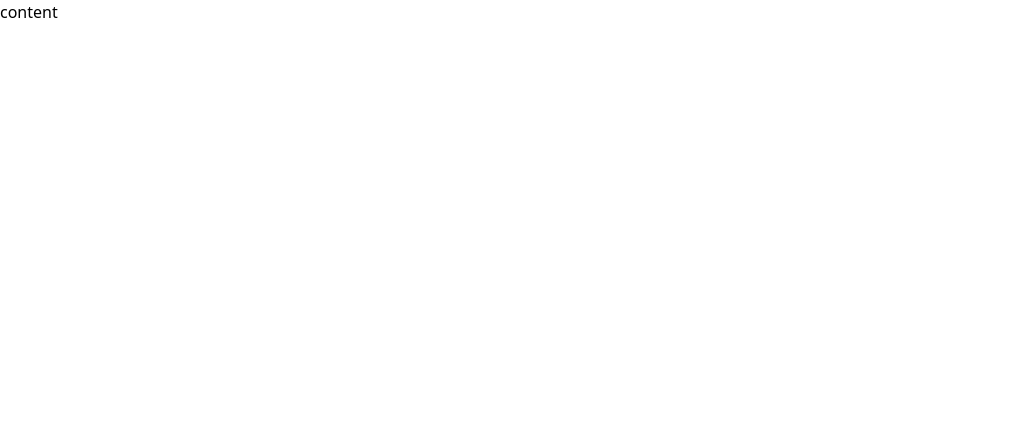
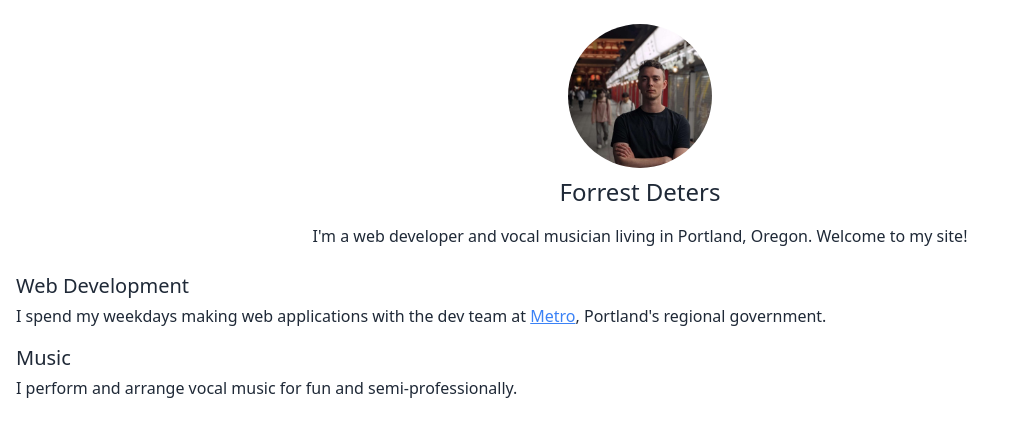
Before and after one commit to fdeters/personal-site-frontend, a SvelteKit app: page / in a window 1280 px wide. Shown: the top 436 px of the page, without its empty margins (0-1029 px from the left). Built offline with nearby package versions, Linux system fonts and the light colour scheme.

Commit message:
basic homepage layout and content

```diff
--- /dev/null
+++ b/src/lib/components/avatar.svelte
@@ -0,0 +1,8 @@
+<script>
+    export let src;
+    export let alt = "";
+</script>
+
+<div class="w-36 rounded-full overflow-hidden">
+    <img class="w-full" src={src} alt={alt}>
+</div>
--- a/src/routes/+page.svelte
+++ b/src/routes/+page.svelte
@@ -1,3 +1,27 @@
-<div class="wrapper">
-    content
+<script>
+    import Avatar from "../lib/components/avatar.svelte";
+    import HeadshotImage from "../lib/assets/images/tokyo-drama.jpg"
+</script>
+
+<div class="min-h-screen p-4 text-gray-800">
+    <header class="mb-6 text-center">
+        <div class="flex flex-col gap-2 items-center mb-4 pt-2">
+            <Avatar src={HeadshotImage} alt="A headshot of Forrest standing in front of a temple in Tokyo. Dramatic lighting bathes one side of his face in even white light. He's wearing a plain black t-shirt. It's a little self-serious." />
+            <h1 class="text-2xl">Forrest Deters</h1>
+        </div>
+        <p>I'm a web developer and vocal musician living in Portland, Oregon. Welcome to my site!</p>
+    </header>
+    <main class="flex flex-col gap-4">
+        <section>
+            <h2 class="text-xl mb-1">Web Development</h2>
+            <p>I spend my weekdays making web applications with the dev team at <a class="text-blue-500 underline" href="https://oregonmetro.gov" target="_blank">Metro</a>, Portland's regional government.</p>
+        </section>
+        <section>
+            <h2 class="text-xl mb-1">Music</h2>
+            <p>I perform and arrange vocal music for fun and semi-professionally.</p>
+        </section>
+    </main>
+    <footer>
+
+    </footer>
 </div>
```
Also changed, not shown: src/lib/assets/images/tokyo-drama.jpg (added).
